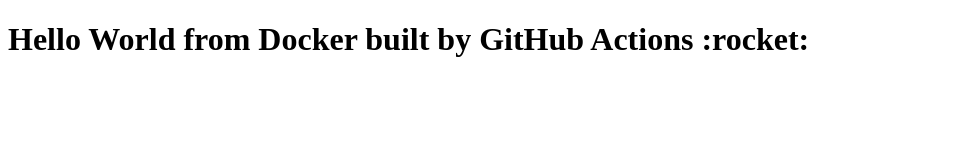
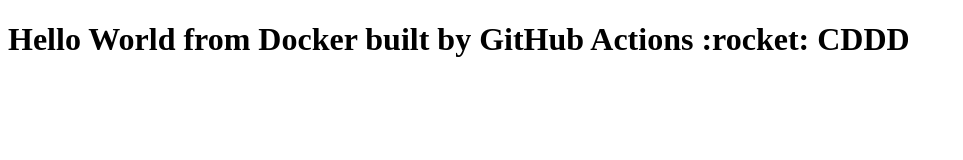
Before and after one commit to Sammm333/Docker-Action, a plain HTML site: page index.html in a window 1280 px wide. Shown: the whole page, without its empty margins (0-963 px from the left). Drawn offline with Linux system fonts and the light colour scheme.

Commit message:
Update index.html

```diff
--- a/index.html
+++ b/index.html
@@ -2,6 +2,6 @@
 <html>
   <head><title>Hello from GitHub Actions!</title></head>
   <body>
-    <h1>Hello World from Docker built by GitHub Actions :rocket:</h1>
+    <h1>Hello World from Docker built by GitHub Actions :rocket: CDDD</h1>
   </body>
 </html>
```
